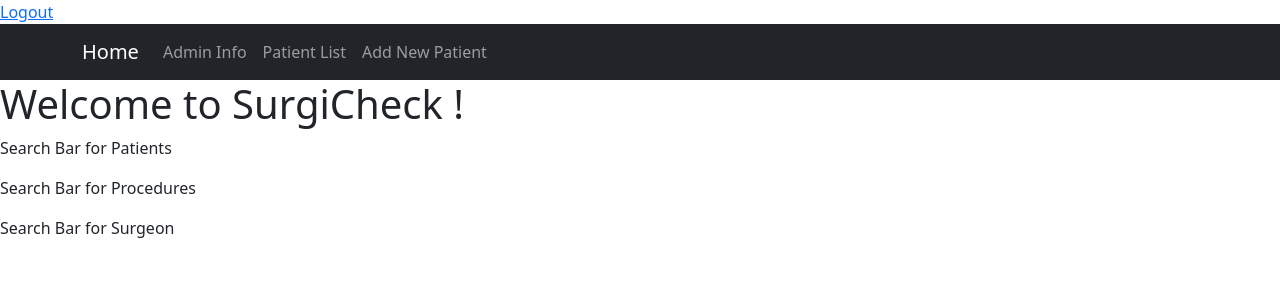
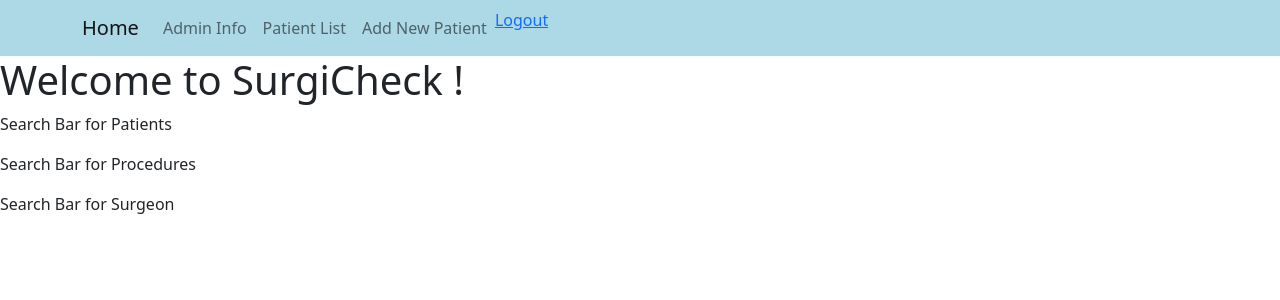
Before and after one commit to kdb23/surgicheck, a React (Create React App) app in the folder client/: page /home in a window 1280 px wide. Shown: the top 300 px of the page. Built offline with nearby package versions, Linux system fonts and the light colour scheme; no server answers.

Commit message:
navbar color

```diff
--- a/client/src/App.js
+++ b/client/src/App.js
@@ -2,7 +2,6 @@ import React, {useEffect, useContext} from 'react';
 import {Route, Switch} from 'react-router-dom';
 import Login from './Login';
 import NavButton from './NavButton';
-import Logout from './Logout'
 import Home from './Home';
 import {UserContext} from './context/user'
 
@@ -22,7 +21,7 @@ function App() {
 
   return (
     <>
-     <Logout />
+
      <main>
         <Switch>
         <Route exact path="/" component={Login } />
--- a/client/src/NavigationBar.js
+++ b/client/src/NavigationBar.js
@@ -1,10 +1,11 @@
 import React from 'react';
 import { Container, Nav, Navbar } from 'react-bootstrap';
 import { Link } from 'react-router-dom';
+import Logout from './Logout'
 
 function NavigationBar() {
   return (
-    <Navbar bg='dark' variant='dark'>
+    <Navbar className='color-nav' variant='light'>
       <Container>
         <Link to='/home' className='navbar-brand'>
           Home
@@ -19,6 +20,7 @@ function NavigationBar() {
           <Link to='/home/new_patient' className='nav-link'>
             Add New Patient
           </Link>
+          <Logout />
         </Nav>
       </Container>
     </Navbar>
--- a/client/src/NewPatient.js
+++ b/client/src/NewPatient.js
@@ -1,5 +1,5 @@
 import React, {useState} from 'react';
-import {Link, useHistory} from 'react-router-dom';
+import {useHistory} from 'react-router-dom';
 import {Container, Form, Button} from 'react-bootstrap'
 
 function NewPatient({addPatient}) {
@@ -53,7 +53,6 @@ function NewPatient({addPatient}) {
     return(
         <Container>
         <div>
-        <Link to='/home'>Home</Link>
             <h1>Add A New Patient</h1>
         </div>
         <div>
--- a/client/src/PatientContainer.js
+++ b/client/src/PatientContainer.js
@@ -1,6 +1,5 @@
 import React from 'react';
 import Patient from './Patient';
-import {Link} from 'react-router-dom';
 
 
 
@@ -17,7 +16,6 @@ function PatientContainer({patients}) {
     })
     return(
         <div>
-            <Link to='/home'>Home</Link>
              <h1>Patient Page</h1>
             <div class ='row row-cols-1'>
                 {person}
--- a/client/src/PatientEdit.js
+++ b/client/src/PatientEdit.js
@@ -1,5 +1,5 @@
 import React, {useState, useEffect} from 'react';
-import {Link, useHistory, useParams } from 'react-router-dom';
+import {useHistory, useParams } from 'react-router-dom';
 import {Button, Form, Container} from 'react-bootstrap';
 
 
@@ -88,7 +88,6 @@ function PatientEdit({handlePatientPatch, handlePatientDelete}){
 
     return(
         <>
-        <Button variant="secondary"><Link to='/home'>Home</Link></Button>
         <Button variant='secondary' onClick={handleBack}>Back</Button>
         {patientInfo && (
             <div>
--- a/client/src/index.css
+++ b/client/src/index.css
@@ -11,3 +11,8 @@ code {
   font-family: source-code-pro, Menlo, Monaco, Consolas, 'Courier New',
     monospace;
 }
+
+
+.color-nav {
+  background-color: lightblue;
+}
```
